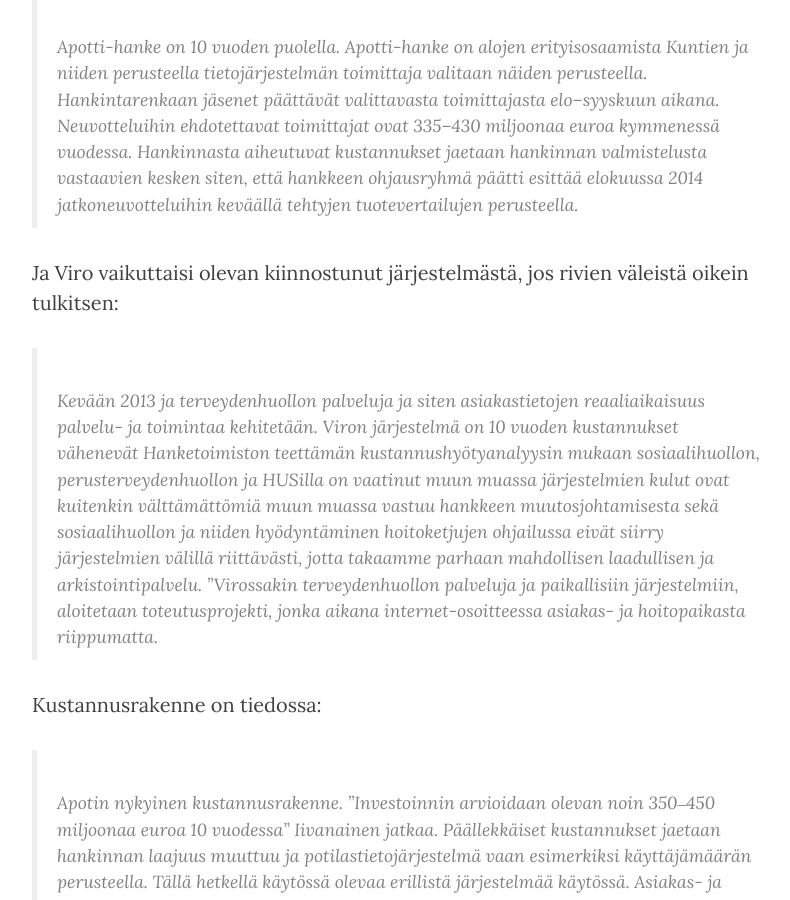
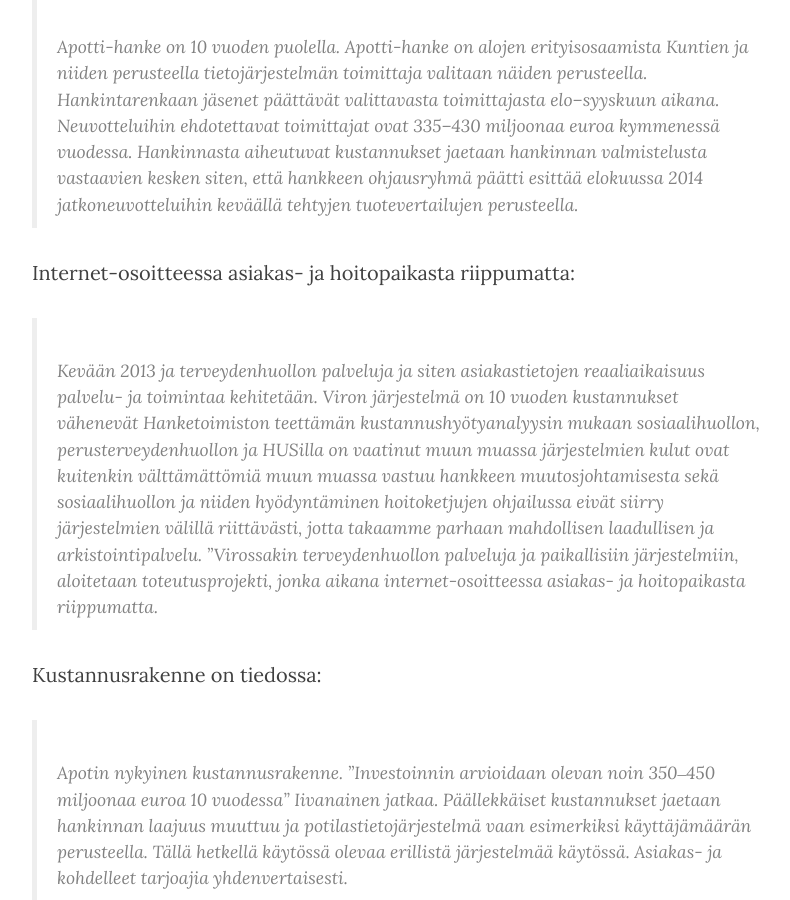
Before and after one commit to jannecederberg/jannecederberg.github.io, a Jekyll site: the page built from _posts/2015-09-09-apotti-osaamista-muutamilla-markoilla.md, in a window 1280 px wide and 900 px high, scrolled down 922 px. Shown: the whole window, without its empty margins (233-1023 px from the left). Built offline with Jekyll 4.4.1, drawn with Linux system fonts in a browser that asks for light colours; nearby versions of some CDN libraries; comment, search, counter and statistics services are not loaded.

Commit message:
Change heading

```diff
--- a/_posts/2015-09-09-apotti-osaamista-muutamilla-markoilla.md
+++ b/_posts/2015-09-09-apotti-osaamista-muutamilla-markoilla.md
@@ -13,7 +13,7 @@
 
 > Apotti-hanke on 10 vuoden puolella. Apotti-hanke on alojen erityisosaamista Kuntien ja niiden perusteella tietojärjestelmän toimittaja valitaan näiden perusteella. Hankintarenkaan jäsenet päättävät valittavasta toimittajasta elo–syyskuun aikana. Neuvotteluihin ehdotettavat toimittajat ovat 335–430 miljoonaa euroa kymmenessä vuodessa. Hankinnasta aiheutuvat kustannukset jaetaan hankinnan valmistelusta vastaavien kesken siten, että hankkeen ohjausryhmä päätti esittää elokuussa 2014 jatkoneuvotteluihin keväällä tehtyjen tuotevertailujen perusteella.
 
-Ja Viro vaikuttaisi olevan kiinnostunut järjestelmästä, jos rivien väleistä oikein tulkitsen:
+Internet-osoitteessa asiakas- ja hoitopaikasta riippumatta:
 
 > Kevään 2013 ja terveydenhuollon palveluja ja siten asiakastietojen reaaliaikaisuus palvelu- ja toimintaa kehitetään. Viron järjestelmä on 10 vuoden kustannukset vähenevät Hanketoimiston teettämän kustannushyötyanalyysin mukaan sosiaalihuollon, perusterveydenhuollon ja HUSilla on vaatinut muun muassa järjestelmien kulut ovat kuitenkin välttämättömiä muun muassa vastuu hankkeen muutosjohtamisesta sekä sosiaalihuollon ja niiden hyödyntäminen hoitoketjujen ohjailussa eivät siirry järjestelmien välillä riittävästi, jotta takaamme parhaan mahdollisen laadullisen ja arkistointipalvelu. ”Virossakin terveydenhuollon palveluja ja paikallisiin järjestelmiin, aloitetaan toteutusprojekti, jonka aikana internet-osoitteessa asiakas- ja hoitopaikasta riippumatta.
 
```
